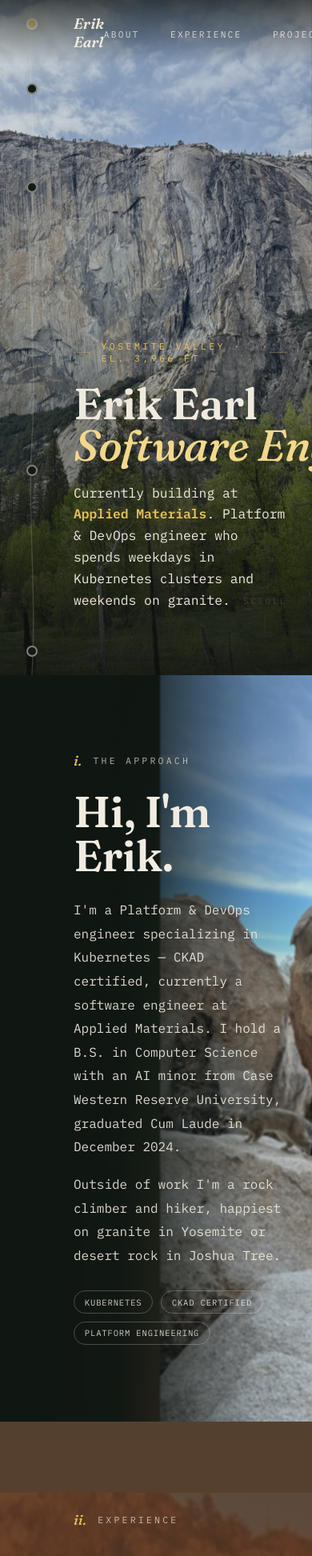
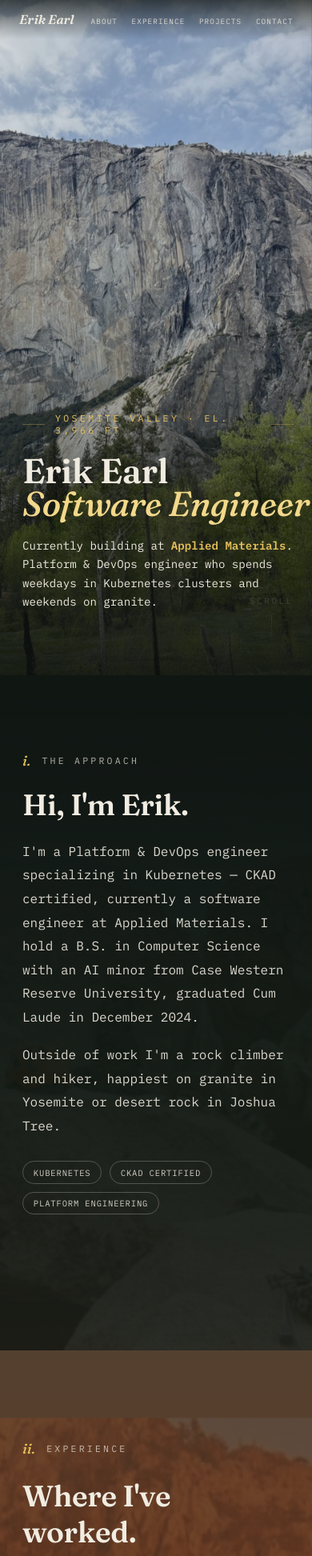
Before and after one commit to erikjearl/erikjearl.com, a React (Vite) app: page / in a window 390 px wide. Shown: the top 1945 px of the page at 80% size. Built offline with nearby package versions, Linux system fonts and the light colour scheme.

Commit message:
feat: mobile responsive pass (<=700px) — hide rail, scale type, tighten nav

```diff
--- a/src/styles/about.css
+++ b/src/styles/about.css
@@ -37,3 +37,11 @@
 @media (max-width:1080px){
   #approach{flex-direction:column;align-items:flex-start;}
 }
+
+@media (max-width: 700px) {
+  #approach h2 { font-size: 2.3rem; }
+  #approach .bg-layer { width: 100%; opacity: 0.3; }
+  #approach .scrim {
+    background: linear-gradient(180deg, var(--valley-dark) 0%, rgba(16, 22, 18, 0.72) 100%);
+  }
+}
--- a/src/styles/base.css
+++ b/src/styles/base.css
@@ -136,3 +136,10 @@ section{
   .reveal{opacity:1;transform:none;transition:none;}
   .bg-layer{will-change:auto;}
 }
+
+/* Phones: rail hidden (see routerail.css), so its width collapses and
+   the calc() paddings tighten automatically. */
+@media (max-width: 700px) {
+  :root { --rail-w: 0px; }
+  section { padding-right: 6vw; }
+}
--- a/src/styles/contact.css
+++ b/src/styles/contact.css
@@ -94,3 +94,8 @@ footer{
 @media (prefers-reduced-motion: reduce){
   .star{animation:none;opacity:.5;}
 }
+
+@media (max-width: 700px) {
+  #contact h2 { font-size: 2.4rem; }
+  .contact-card { padding: 1.6rem 1.4rem; }
+}
--- a/src/styles/experience.css
+++ b/src/styles/experience.css
@@ -90,3 +90,8 @@
   .job{grid-template-columns:80px 1fr;}
   .job .stack{display:none;}
 }
+
+@media (max-width: 700px) {
+  .exp-head h2 { font-size: 2.3rem; }
+  .job { gap: 1.2rem; }
+}
--- a/src/styles/hero.css
+++ b/src/styles/hero.css
@@ -79,3 +79,9 @@
   #hero .bg-layer img{animation:none;}
   .scroll-cue{animation:none;}
 }
+
+@media (max-width: 700px) {
+  #hero h1 { font-size: 2.7rem; }
+  .hero-role { font-size: 0.88rem; }
+  .scroll-cue { right: 6vw; }
+}
--- a/src/styles/projects.css
+++ b/src/styles/projects.css
@@ -108,3 +108,7 @@
 @media (max-width:1080px){
   .proj-grid{grid-template-columns:1fr;}
 }
+
+@media (max-width: 700px) {
+  .proj-head h2 { font-size: 2.3rem; }
+}
--- a/src/styles/routerail.css
+++ b/src/styles/routerail.css
@@ -74,3 +74,7 @@
   #rail svg{left:18px;}
   .anchor{left:40px;}
 }
+
+@media (max-width: 700px) {
+  #rail { display: none; }
+}
--- a/src/styles/topnav.css
+++ b/src/styles/topnav.css
@@ -38,3 +38,10 @@
   color:var(--rope-bright);
   border-bottom-color:var(--rope-dim);
 }
+
+@media (max-width: 700px) {
+  #topnav { padding: 0.9rem 6vw 0.9rem calc(var(--rail-w) + 24px); }
+  #topnav .brand { white-space: nowrap; font-size: 1rem; }
+  #topnav ul { gap: 1.1rem; }
+  #topnav ul a { font-size: 0.58rem; letter-spacing: 0.12em; }
+}
```
